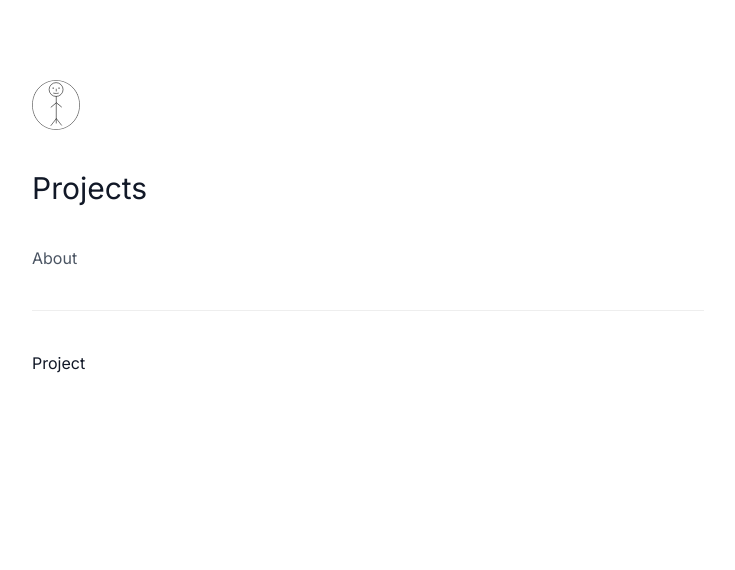
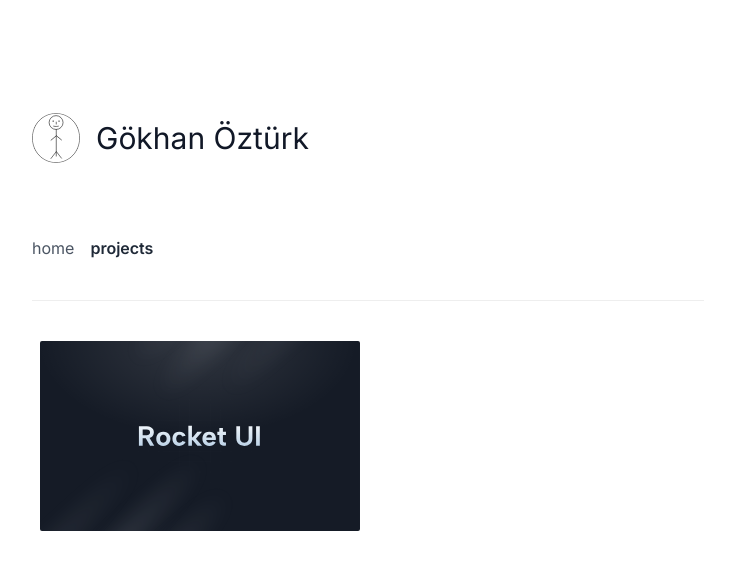
Before and after one commit to gokh4nozturk/gokhanozturk.io, a Next.js app: page /projects in a window 1280 px wide. Shown: the top 570 px of the page, without its empty margins (272-1007 px from the left). Built offline with nearby package versions, Linux system fonts and the light colour scheme.

Commit message:
feat: add projects

```diff
--- a/layouts/Default.jsx
+++ b/layouts/Default.jsx
@@ -8,7 +8,7 @@ export default function DefaultLayout(props) {
   const router = useRouter();
   const isDarkTheme = useDarkThemeDetector();
 
-  const { children, title, ...customMeta } = props;
+  const { children, ...customMeta } = props;
   const meta = {
     title: 'Gökhan Öztürk – Developer, crafter.',
     description: `Front-end developer, JavaScript enthusiast.`,
@@ -118,8 +118,8 @@ export default function DefaultLayout(props) {
         <meta name="theme-color" content="#ffffff" />
       </Head>
       <header>
-        <div className="name-profile">
-          <div className="rounded-full mb-10 ">
+        <div className="flex items-center gap-4">
+          <div className="rounded-full">
             <img
               src={isDarkTheme ? 'profile-dark.svg' : 'profile.svg'}
               className="rounded-full"
@@ -127,14 +127,14 @@ export default function DefaultLayout(props) {
               height={48}
             />
           </div>
-          <div className="my-10">
-            <h1 className="text-3xl">{title}</h1>
+          <div className="sm:my-10">
+            <h1 className="sm:text-3xl text-xl">Gökhan Öztürk</h1>
           </div>
         </div>
-        <nav className="my-10">
-          <NavItem href="/" text="About" />
-          {/* <NavItem href="/blog" text="Blog" />
-          <NavItem href="/projects" text="Projects" /> */}
+        <nav className="sm:my-10 my-8">
+          <NavItem href="/" text="home" />
+          {/* <NavItem href="/blog" text="Blog" /> */}
+          <NavItem href="/projects" text="projects" />
         </nav>
       </header>
       <div
--- a/pages/projects.jsx
+++ b/pages/projects.jsx
@@ -1,5 +1,36 @@
+import Image from 'next/image';
 import DefaultLayout from '../layouts/Default';
+import cover from '../assets/cover.svg';
+
+const PROJECTS = [
+  {
+    title: 'Rocket UI',
+    description:
+      'A set of customizable UI components for Vue 3, built with TypeScript',
+    image: cover,
+    url: 'https://teknasyon.github.io/rocket-ui/',
+  },
+];
 
 export default function Project() {
-  return <DefaultLayout title="Projects">Project</DefaultLayout>;
+  return (
+    <DefaultLayout>
+      <div className="w-full sm:px-2">
+        <div className="flex gap-2 flex-wrap">
+          {PROJECTS.map((project) => (
+            <a href={project.url}>
+              <Image
+                width={320}
+                height={192}
+                title={project.title}
+                src={project.image}
+                alt={project.title}
+                className="hover:scale-105 transition-all duration-300 rounded-sm"
+              />
+            </a>
+          ))}
+        </div>
+      </div>
+    </DefaultLayout>
+  );
 }
```
Also changed, not shown: assets/cover.svg (added).
